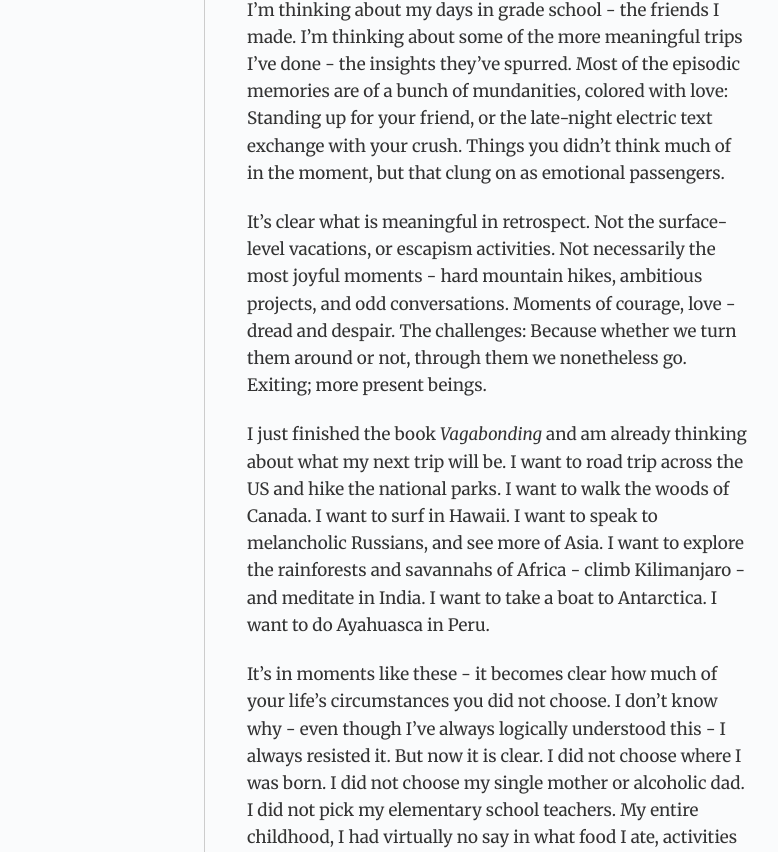
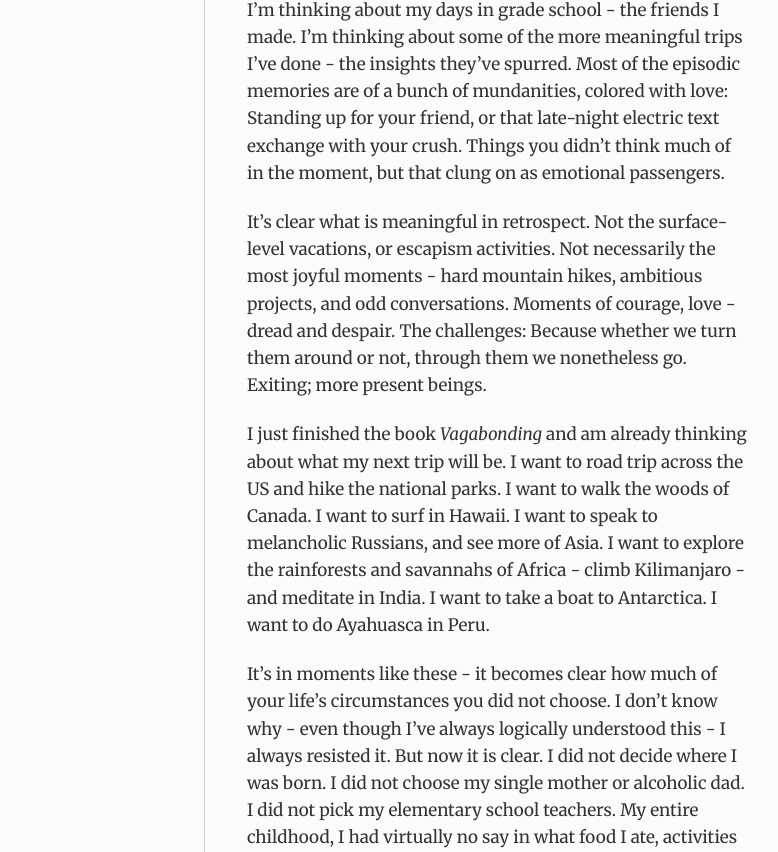
Before and after one commit to gdbroman/broman.blog, a Jekyll site: the page built from _posts/2020/2020-11-22-im-leaving.md, in a window 1280 px wide and 1400 px high. Shown: the part 352-1204 px from the top of the window, without its empty margins (251-1029 px from the left). Built offline with Jekyll 4.4.1, drawn with Linux system fonts in a browser that asks for light colours; some of the changed text lies outside the part shown.

Commit message:
revision

```diff
--- a/_posts/2020/2020-11-22-im-leaving.md
+++ b/_posts/2020/2020-11-22-im-leaving.md
@@ -7,12 +7,12 @@ I'm crying as I'm writing this, and I'm not even sure why. Nostalgia, I guess. I
 
 It's been about three months of solo traveling across the globe, and at last I'm leaving for Canada, to settle for a while. It's probably been my life's most important chapter yet. I'm wondering what the next chapter will bring.
 
-I'm thinking about my days in grade school - the friends I made. I'm thinking about some of the more meaningful trips I've done - the insights they've spurred. Most of the episodic memories are of a bunch of mundanities, colored with love: Standing up for your friend, or the late-night electric text exchange with your crush. Things you didn't think much of in the moment, but that clung on as emotional passengers.
+I'm thinking about my days in grade school - the friends I made. I'm thinking about some of the more meaningful trips I've done - the insights they've spurred. Most of the episodic memories are of a bunch of mundanities, colored with love: Standing up for your friend, or that late-night electric text exchange with your crush. Things you didn't think much of in the moment, but that clung on as emotional passengers.
 
 It's clear what is meaningful in retrospect. Not the surface-level vacations, or escapism activities. Not necessarily the most joyful moments - hard mountain hikes, ambitious projects, and odd conversations. Moments of courage, love - dread and despair. The challenges: Because whether we turn them around or not, through them we nonetheless go. Exiting; more present beings.
 
 I just finished the book *Vagabonding* and am already thinking about what my next trip will be. I want to road trip across the US and hike the national parks. I want to walk the woods of Canada. I want to surf in Hawaii. I want to speak to melancholic Russians, and see more of Asia. I want to explore the rainforests and savannahs of Africa - climb Kilimanjaro - and meditate in India. I want to take a boat to Antarctica. I want to do Ayahuasca in Peru.
 
-It's in moments like these - it becomes clear how much of your life's circumstances you did not choose. I don't know why - even though I've always logically understood this - I always resisted it. But now it is clear. I did not choose where I was born. I did not choose my single mother or alcoholic dad. I did not pick my elementary school teachers. My entire childhood, I had virtually no say in what food I ate, activities I did, or friends I made. And I am forever grateful for all of it.
+It's in moments like these - it becomes clear how much of your life's circumstances you did not choose. I don't know why - even though I've always logically understood this - I always resisted it. But now it is clear. I did not decide where I was born. I did not choose my single mother or alcoholic dad. I did not pick my elementary school teachers. My entire childhood, I had virtually no say in what food I ate, activities I did, or friends I made. And I am forever grateful for all of it.
 
 So many of the events that have shaped me, I did not consciously choose - if at all. How, then, can we claim our own agency? Because I am you, and you are me. Not everything happens for a reason, but reason makes everything happen. I is all. May this reality not slip my mind in the future. But when it does, may it peacefully reenter my mind, and everything is going to be okay.
```
